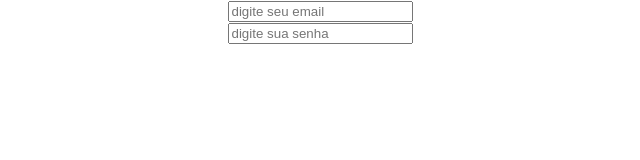
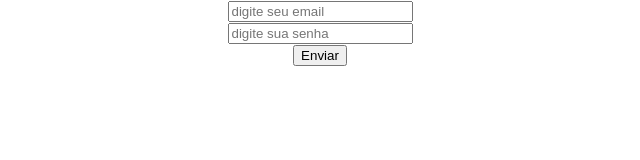
Before and after one commit to AndersonKV/react_js_2FA, a React (Create React App) app: page / in a window 1280 px wide. Shown: the top 160 px of the page, without its empty margins (320-960 px from the left). Built offline with nearby package versions, Linux system fonts and the light colour scheme.

Commit message:
add component button

```diff
--- a/src/App.tsx
+++ b/src/App.tsx
@@ -1,16 +1,21 @@
-import React from 'react';
+import React, { FormEvent } from 'react';
 import logo from './logo.svg';
 import './App.css';
 import { Input } from './compomnents/input';
+import { Button } from './compomnents/button';
 
 function App() {
-  function handleSubmit() {}
+  function handleSubmit(event: FormEvent) {
+    event.preventDefault();
+
+    console.log('teste');
+  }
 
   function handle() {}
 
   return (
     <div className="App">
-      <form onSubmit={handleSubmit}>
+      <form onSubmit={event => handleSubmit(event)}>
         <Input
           handle={handle}
           type={'email'}
@@ -21,6 +26,8 @@ function App() {
           type={'password'}
           placeholder={'digite sua senha'}
         />
+
+        <Button name="Enviar" type="submit" />
       </form>
     </div>
   );
--- /dev/null
+++ b/src/compomnents/button/index.tsx
@@ -0,0 +1,7 @@
+interface Props {
+  type: 'button' | 'reset' | 'submit';
+  name: string;
+}
+export function Button({ type, name }: Props) {
+  return <button type={type}>{name}</button>;
+}
```
